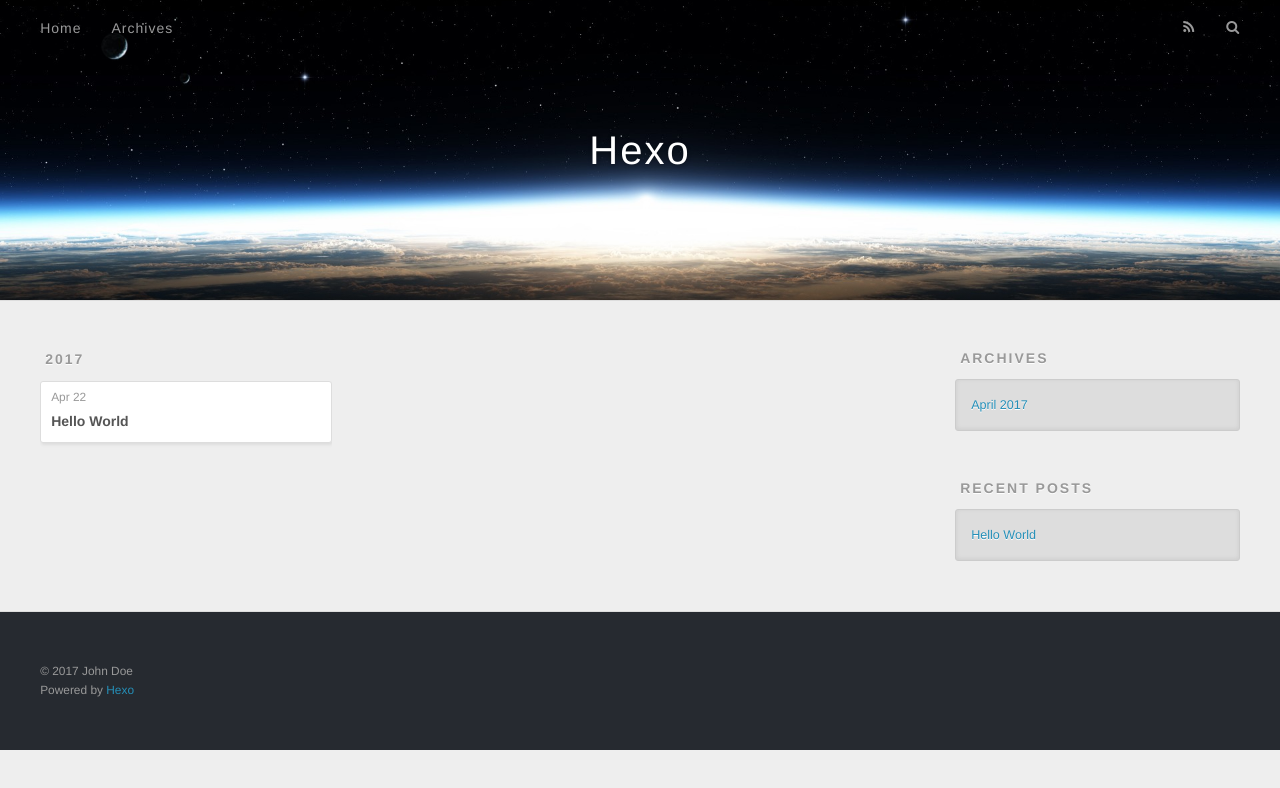
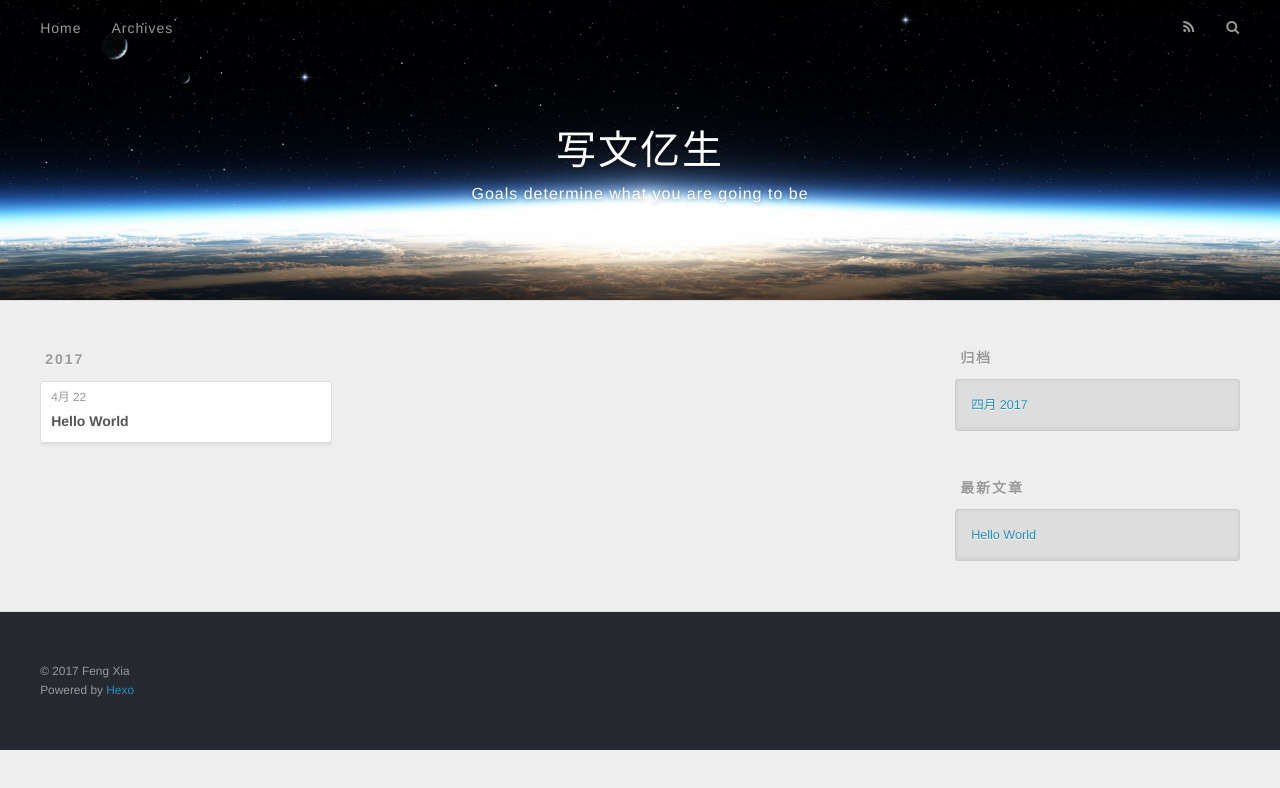
Before and after one commit to Edwina414/Edwina414.github.io, a plain HTML site: page archives/index.html in a window 1280 px wide. Drawn offline with nearby package versions, Linux system fonts and the light colour scheme.

Commit message:
Site updated: 2017-04-22 22:50:25

```diff
--- a/archives/index.html
+++ b/archives/index.html
@@ -3,16 +3,16 @@
 <head>
   <meta charset="utf-8">
 
-  <title>Archives | Hexo</title>
+  <title>归档 | 写文亿生</title>
   <meta name="viewport" content="width=device-width, initial-scale=1, maximum-scale=1">
   <meta property="og:type" content="website">
-<meta property="og:title" content="Hexo">
+<meta property="og:title" content="写文亿生">
 <meta property="og:url" content="http://yoursite.com/archives/index.html">
-<meta property="og:site_name" content="Hexo">
+<meta property="og:site_name" content="写文亿生">
 <meta name="twitter:card" content="summary">
-<meta name="twitter:title" content="Hexo">
+<meta name="twitter:title" content="写文亿生">
 
-    <link rel="alternate" href="/atom.xml" title="Hexo" type="application/atom+xml">
+    <link rel="alternate" href="/atom.xml" title="写文亿生" type="application/atom+xml">
 
 
     <link rel="icon" href="/favicon.png">
@@ -33,8 +33,12 @@
   <div id="header-outer" class="outer">
     <div id="header-title" class="inner">
       <h1 id="logo-wrap">
-        <a href="/" id="logo">Hexo</a>
+        <a href="/" id="logo">写文亿生</a>
       </h1>
+
+        <h2 id="subtitle-wrap">
+          <a href="/" id="subtitle">Goals determine what you are going to be</a>
+        </h2>
 
     </div>
     <div id="header-inner" class="inner">
@@ -50,7 +54,7 @@
 
           <a id="nav-rss-link" class="nav-icon" href="/atom.xml" title="RSS Feed"></a>
 
-        <a id="nav-search-btn" class="nav-icon" title="Search"></a>
+        <a id="nav-search-btn" class="nav-icon" title="搜索"></a>
       </nav>
       <div id="search-form-wrap">
         <form action="//google.com/search" method="get" accept-charset="UTF-8" class="search-form"><input type="search" name="q" class="search-form-input" placeholder="Search"><button type="submit" class="search-form-submit">&#xF002;</button><input type="hidden" name="sitesearch" value="http://yoursite.com"></form>
@@ -76,7 +80,7 @@
   <div class="archive-article-inner">
     <header class="archive-article-header">
       <a href="/2017/04/22/hello-world/" class="archive-article-date">
-  <time datetime="2017-04-22T14:26:31.393Z" itemprop="datePublished">Apr 22</time>
+  <time datetime="2017-04-22T14:26:31.393Z" itemprop="datePublished">4月 22</time>
 </a>
 
 
@@ -107,9 +111,9 @@
 
 
   <div class="widget-wrap">
-    <h3 class="widget-title">Archives</h3>
+    <h3 class="widget-title">归档</h3>
     <div class="widget">
-      <ul class="archive-list"><li class="archive-list-item"><a class="archive-list-link" href="/archives/2017/04/">April 2017</a></li></ul>
+      <ul class="archive-list"><li class="archive-list-item"><a class="archive-list-link" href="/archives/2017/04/">四月 2017</a></li></ul>
     </div>
   </div>
 
@@ -117,7 +121,7 @@
 
 
   <div class="widget-wrap">
-    <h3 class="widget-title">Recent Posts</h3>
+    <h3 class="widget-title">最新文章</h3>
     <div class="widget">
       <ul>
 
@@ -137,7 +141,7 @@
 
   <div class="outer">
     <div id="footer-info" class="inner">
-      &copy; 2017 John Doe<br>
+      &copy; 2017 Feng Xia<br>
       Powered by <a href="http://hexo.io/" target="_blank">Hexo</a>
     </div>
   </div>
```
Also changed, not shown: 2017/04/22/hello-world/index.html (+14 -10 lines), archives/2017/04/index.html (+16 -12 lines), archives/2017/index.html (+16 -12 lines), index.html (+16 -12 lines).
